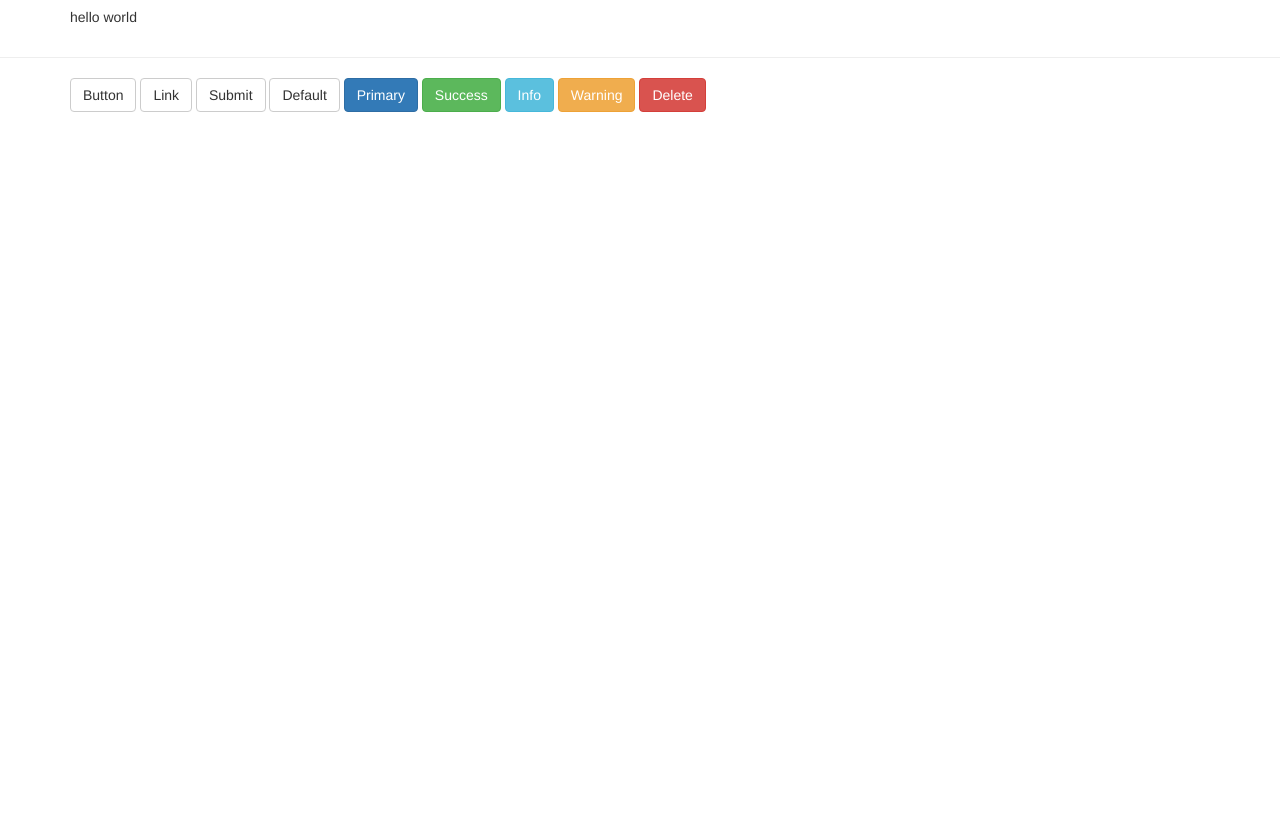
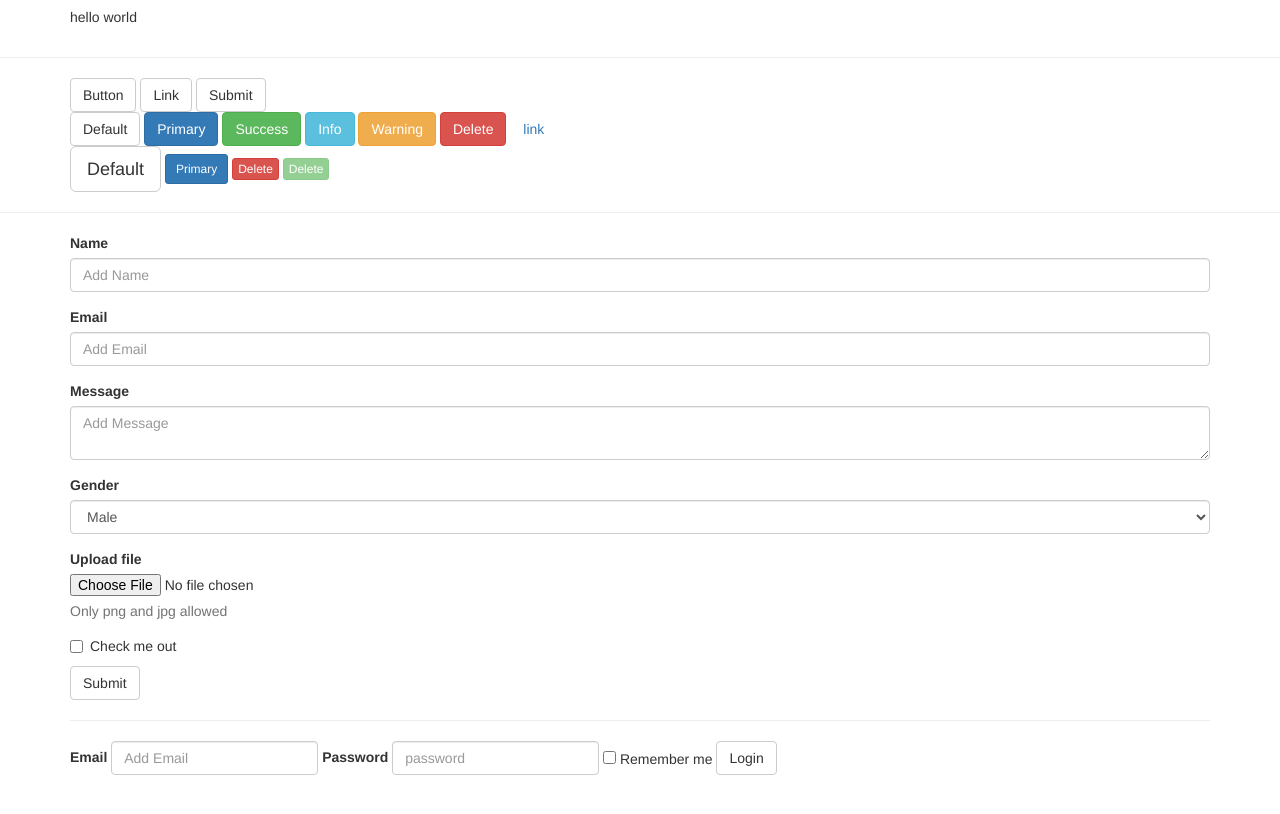
Before and after one commit to DevBrad/learn-Bootstrap, a plain HTML site: page index.html in a window 1280 px wide. Shown: the part 1030-1844 px from the top of the page. Before the commit the page ends 1542 px from the top, so only its background shows below. Drawn offline with nearby package versions, Linux system fonts and the light colour scheme.

Commit message:
added form and inline-form

```diff
--- a/index.html
+++ b/index.html
@@ -90,6 +90,8 @@
 <a href="#" class="btn btn-default" role="button">Link</a>
 <input type="submit" class="btn btn-default" value="Submit">
 
+<br>
+
 <!--CONTEXTUAL BUTTONS-->
 <button class="btn btn-default">Default</button>
 <button class="btn btn-primary">Primary</button>
@@ -97,6 +99,83 @@
 <button class="btn btn-info">Info</button>
 <button class="btn btn-warning">Warning</button>
 <button class="btn btn-danger">Delete</button>
+<button class="btn btn-link">link</button>
+
+<br>
+
+<!--BUTTON SIZES-->
+<button class="btn btn-default btn-lg">Default</button>
+<button class="btn btn-primary btn-sm">Primary</button>
+<button class="btn btn-danger btn-xs">Delete</button>
+<button class="btn btn-success btn-xs" disabled="disabled">Delete</button>
+
+</div>
+<hr>
+
+<!--FORMS-->
+
+<div class="container">
+<form action="#">
+
+  <div class="form-group">
+    <label>Name</label>
+    <input type="text" class="form-control" placeholder="Add Name">
+  </div>
+
+  <div class="form-group">
+    <label>Email</label>
+    <input type="email" class="form-control" placeholder="Add Email">
+  </div>
+
+  <div class="form-group">
+    <label>Message</label>
+    <textarea  class="form-control" placeholder="Add Message"></textarea>
+  </div>
+
+  <div class="form-group">
+    <label>Gender</label>
+    <select class="form-control">
+      <option value="Male">Male</option>
+      <option value="Female">Female</option>
+      <option value="Other">Other</option>
+    </select>
+  </div>
+
+  <div class="form-group">
+    <label>Upload file</label>
+    <input type="file">
+    <p class="help-block">Only png and jpg allowed</p>
+  </div>
+
+  <div class="checkbox">
+    <label>
+      <input type="checkbox"> Check me out
+    </label>
+  </div>
+  <button type="submit" class="btn btn-default">Submit</button>
+</form>
+
+<hr>
+
+<form class="form-inline">
+  <div class="form-group">
+    <label>Email</label>
+    <input type="email" class="form-control" placeholder="Add Email">
+  </div>
+
+  <div class="form-group">
+    <label>Password</label>
+    <input type="password" class="form-control" placeholder="password">
+  </div>
+
+  <div class="checkbox">
+    <label>
+      <input type="checkbox"> Remember me
+    </label>
+  </div>
+  <button type="submit" class="btn btn-default">Login</button>
+</form>
+
 
 </div>
 
```
